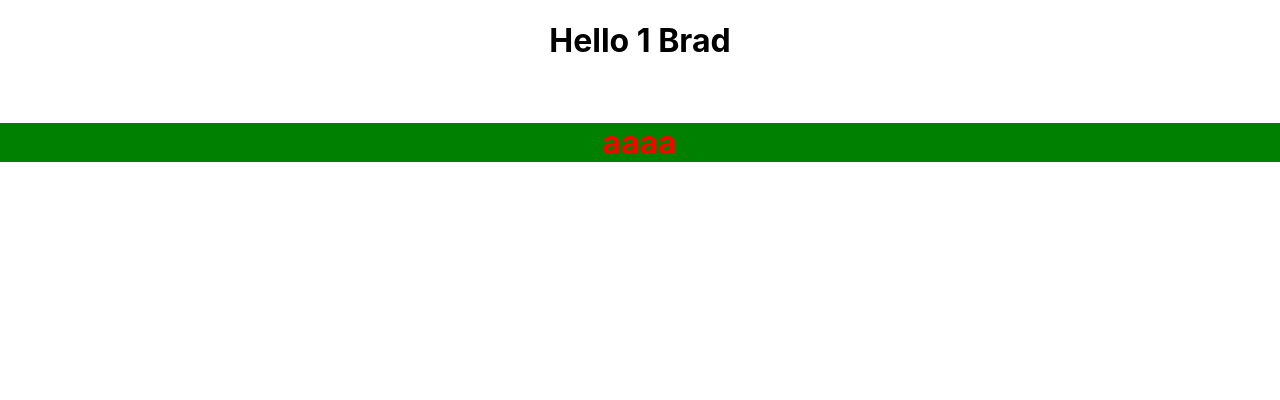
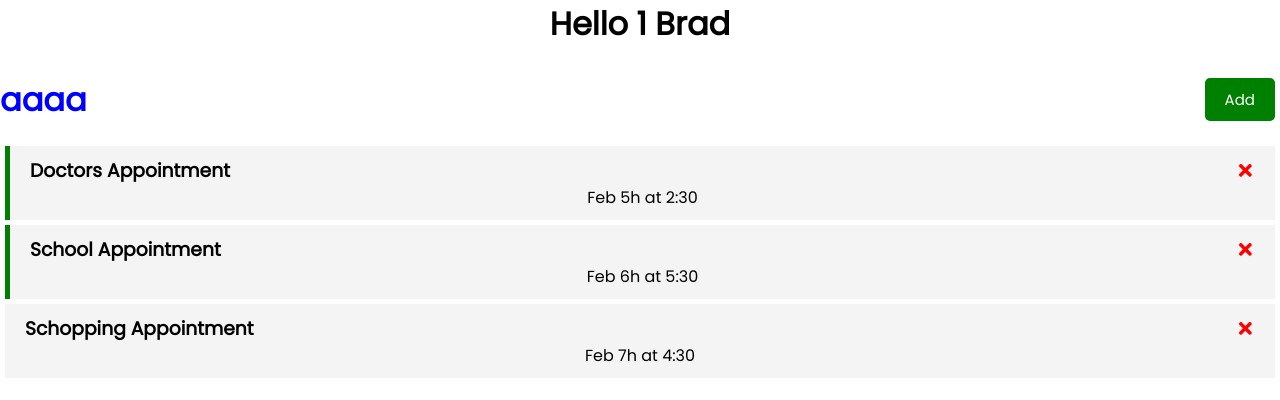
Before and after one commit to VaclavDvorakHorsens/ReactPokus, a React (Create React App) app: page / in a window 1280 px wide. Shown: the top 400 px of the page. Built offline with nearby package versions, Linux system fonts and the light colour scheme.

Commit message:
another commit

```diff
--- a/package.json
+++ b/package.json
@@ -8,6 +8,7 @@
     "@testing-library/user-event": "^12.8.3",
     "react": "^17.0.2",
     "react-dom": "^17.0.2",
+    "react-icons": "^4.2.0",
     "react-scripts": "4.0.3",
     "web-vitals": "^1.1.2"
   },
--- a/src/App.js
+++ b/src/App.js
@@ -1,13 +1,35 @@
 //import logo from './logo.svg';
 import './App.css';
 import Header from './components/Header'
-const name ='Brad'
-const App=() => {
+import Tasks from './components/Tasks'
+import { useState } from 'react'
+
+const name = 'Brad'
+const App = () => {
+  const [tasks, setTasks] = useState([
+    { id: 1, text: 'Doctors Appointment', day: 'Feb 5h at 2:30', reminder: true },
+    { id: 2, text: 'School Appointment', day: 'Feb 6h at 5:30', reminder: true },
+    { id: 3, text: 'Schopping Appointment', day: 'Feb 7h at 4:30', reminder: false }
+  ])
+
+
+  //delete task
+  const deleteTask = (id) => {
+    setTasks(tasks.filter(task => task.id !== id))
+  }
+
+  //toggle reminder
+  const toggleReminder = (id) => {
+      setTasks(tasks.map((task)=>task.id===id ? {...task, reminder: !task.reminder}: task))
+  }
+
   return (
     <div className="App">
       <h1>Hello 1 {name}</h1>
-      <br/>
-      <Header title='aaaa'/>
+      <br />
+      <Header title='aaaa' />
+      {tasks.length > 0 ? <Tasks title='aaaa' tasks={tasks} onDelete={deleteTask}
+        onToggle={toggleReminder} /> : 'No Tasks'}
     </div>
   );
 }
--- /dev/null
+++ b/src/components/Button.js
@@ -0,0 +1,16 @@
+import PropTypes from 'prop-types'
+
+const Button = ({ color, text, onClick }) => {
+
+    //const onClick1=()=>console.log('click')
+
+
+    return (
+        <button onClick={onClick} className='btn' style={{ backgroundColor: color }}>{text}</button>
+    )
+
+}
+Button.defaultProps = { color: 'red', text: 'default' }
+Button.propTypes = { text: PropTypes.string, color: PropTypes.string, onClick: PropTypes.func.isRequired }
+
+export default Button
--- a/src/components/Header.js
+++ b/src/components/Header.js
@@ -1,10 +1,15 @@
 import { ReactPropTypes } from "react"
 import PropTypes from 'prop-types'
+import Button from './Button'
 
 const Header = (props) => {
+const onClick=()=>console.log('click')
+
     return (
-        <header>
-            <h1 style={headingStyle}>{props.title}</h1>
+        <header className='header'>
+            <h1 style={{color:'blue'}}>{props.title} </h1>
+            <Button color='green' text='Add' onClick={onClick}/>
+
         </header>
     )
 }
--- /dev/null
+++ b/src/components/Task.js
@@ -0,0 +1,14 @@
+//import React from "react";
+import { FaTimes} from "react-icons/fa";
+
+const Task = ({task, onDelete, onToggle}) => {
+    return (<div className={`task ${task.reminder ? 'reminder': ''}`} onDoubleClick={()=>onToggle(task.id)}>
+
+        <h3>{task.text} <FaTimes style={{color:'red', cursor: 'pointer'}} onClick={()=>onDelete(task.id)}/></h3>
+        <p>{task.day}</p>
+
+    </div>
+
+    )
+}
+export default Task
--- /dev/null
+++ b/src/components/Tasks.js
@@ -0,0 +1,26 @@
+import Task from './Task'
+
+/*const tasks =[
+{id:1, text:'Doctors Appointment',day:'Feb 5h at 2:30', reminder:true},
+{id:2, text:'School Appointment',day:'Feb 6h at 5:30',reminder:true},
+{id:3, text:'Schopping Appointment',day:'Feb 7h at 4:30',reminder:false}
+] */
+
+const a = { id: 4, text: 'Another Appointment', day: 'Feb 7h at 4:30', reminder: false }
+
+const Tasks = ({ tasks, onDelete, onToggle }) => {
+
+
+
+
+    return (
+        <>
+            {
+                  tasks.map((task)=> (<Task key={task.id} task={task} onDelete={onDelete} onToggle={onToggle}></Task>))
+                //tasks.map((task)=> (<h3 key={task.id}> {task.text}</h3>))
+            }
+
+        </>)
+}
+
+export default Tasks
--- a/src/index.css
+++ b/src/index.css
@@ -1,13 +1,112 @@
-body {
+@import url('https://fonts.googleapis.com/css2?family=Poppins:wght@300;400&display=swap');
+
+* {
+  box-sizing: border-box;
   margin: 0;
-  font-family: -apple-system, BlinkMacSystemFont, 'Segoe UI', 'Roboto', 'Oxygen',
-    'Ubuntu', 'Cantarell', 'Fira Sans', 'Droid Sans', 'Helvetica Neue',
-    sans-serif;
-  -webkit-font-smoothing: antialiased;
-  -moz-osx-font-smoothing: grayscale;
+  padding: 0;
 }
 
-code {
-  font-family: source-code-pro, Menlo, Monaco, Consolas, 'Courier New',
-    monospace;
+body {
+  font-family: 'Poppins', sans-serif;
 }
+
+.container {
+  max-width: 500px;
+  margin: 30px auto;
+  overflow: auto;
+  min-height: 300px;
+  border: 1px solid steelblue;
+  padding: 30px;
+  border-radius: 5px;
+}
+
+.header {
+  display: flex;
+  justify-content: space-between;
+  align-items: center;
+  margin-bottom: 20px;
+}
+
+.btn {
+  display: inline-block;
+  background: #000;
+  color: #fff;
+  border: none;
+  padding: 10px 20px;
+  margin: 5px;
+  border-radius: 5px;
+  cursor: pointer;
+  text-decoration: none;
+  font-size: 15px;
+  font-family: inherit;
+}
+
+.btn:focus {
+  outline: none;
+}
+
+.btn:active {
+  transform: scale(0.98);
+}
+
+.btn-block {
+  display: block;
+  width: 100%;
+}
+
+.task {
+  background: #f4f4f4;
+  margin: 5px;
+  padding: 10px 20px;
+  cursor: pointer;
+}
+
+.task.reminder {
+  border-left: 5px solid green;
+}
+
+.task h3 {
+  display: flex;
+  align-items: center;
+  justify-content: space-between;
+}
+
+.add-form {
+  margin-bottom: 40px;
+}
+
+.form-control {
+  margin: 20px 0;
+}
+
+.form-control label {
+  display: block;
+}
+
+.form-control input {
+  width: 100%;
+  height: 40px;
+  margin: 5px;
+  padding: 3px 7px;
+  font-size: 17px;
+}
+
+.form-control-check {
+  display: flex;
+  align-items: center;
+  justify-content: space-between;
+}
+
+.form-control-check label {
+  flex: 1;
+}
+
+.form-control-check input {
+  flex: 2;
+  height: 20px;
+}
+
+footer {
+  margin-top: 30px;
+  text-align: center;
+}
```
Also changed, not shown: 1 other file (tests, documents, lock files or other folders).
